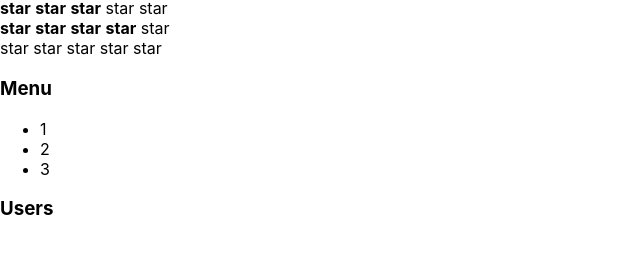
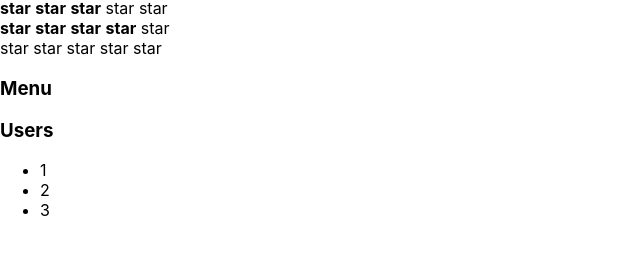
Before and after one commit to vovakiriuhins/react-kabzda, a React (Create React App) app: page / in a window 1280 px wide. Shown: the part 184-438 px from the top of the page, without its empty margins (0-640 px from the left). Built offline with nearby package versions, Linux system fonts and the light colour scheme.

Commit message:
accordion collapsed

```diff
--- a/src/App.tsx
+++ b/src/App.tsx
@@ -14,8 +14,8 @@ function App() {
             <Rating value={4}/>
             <Rating value={0}/>
 
-            <Accordion titleValue={"Menu"} collapsed={false}/>
-            <Accordion titleValue={"Users"} collapsed={true}/>
+            <Accordion titleValue={"Menu"} collapsed={true}/>
+            <Accordion titleValue={"Users"} collapsed={false}/>
         </div>
     );
 }
```
